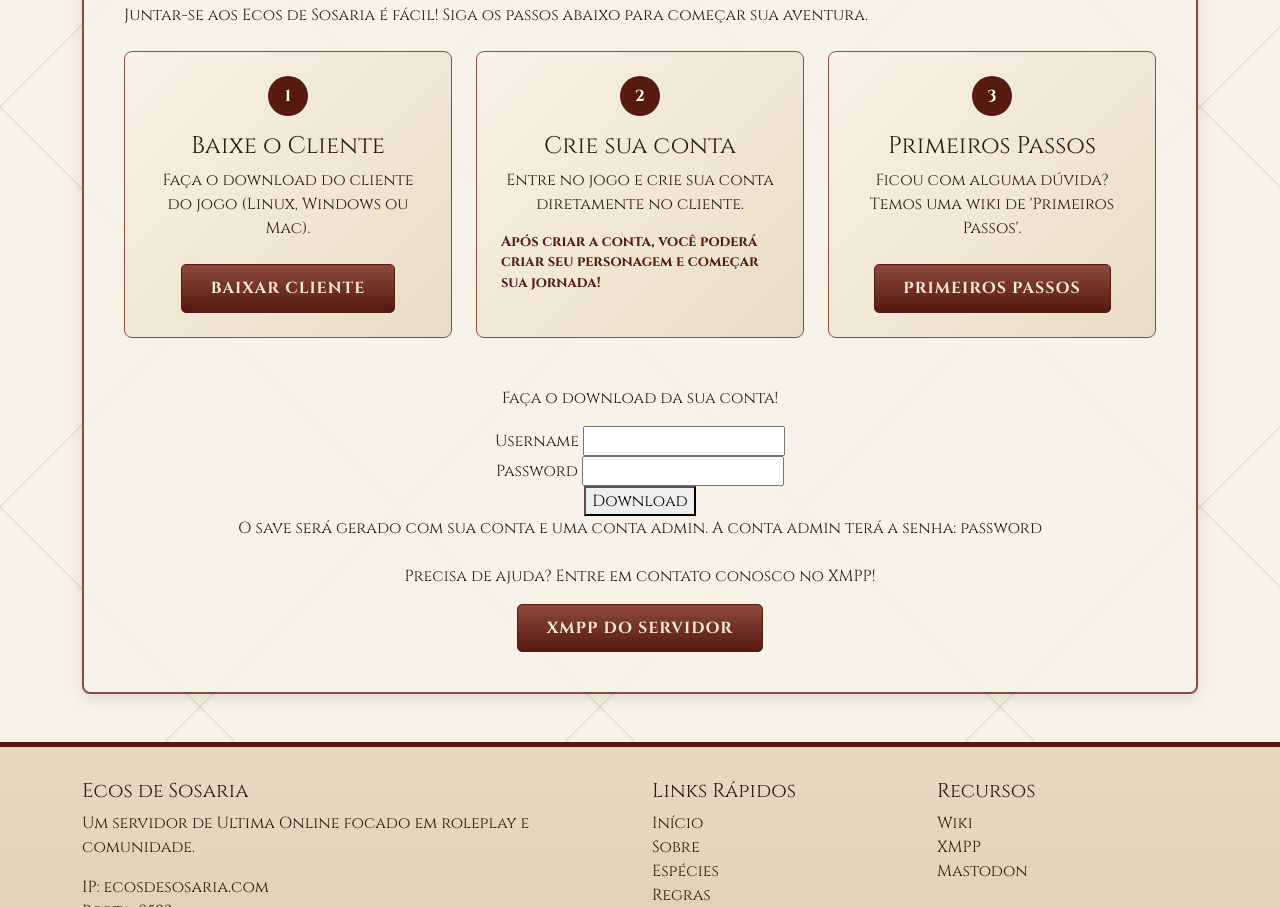
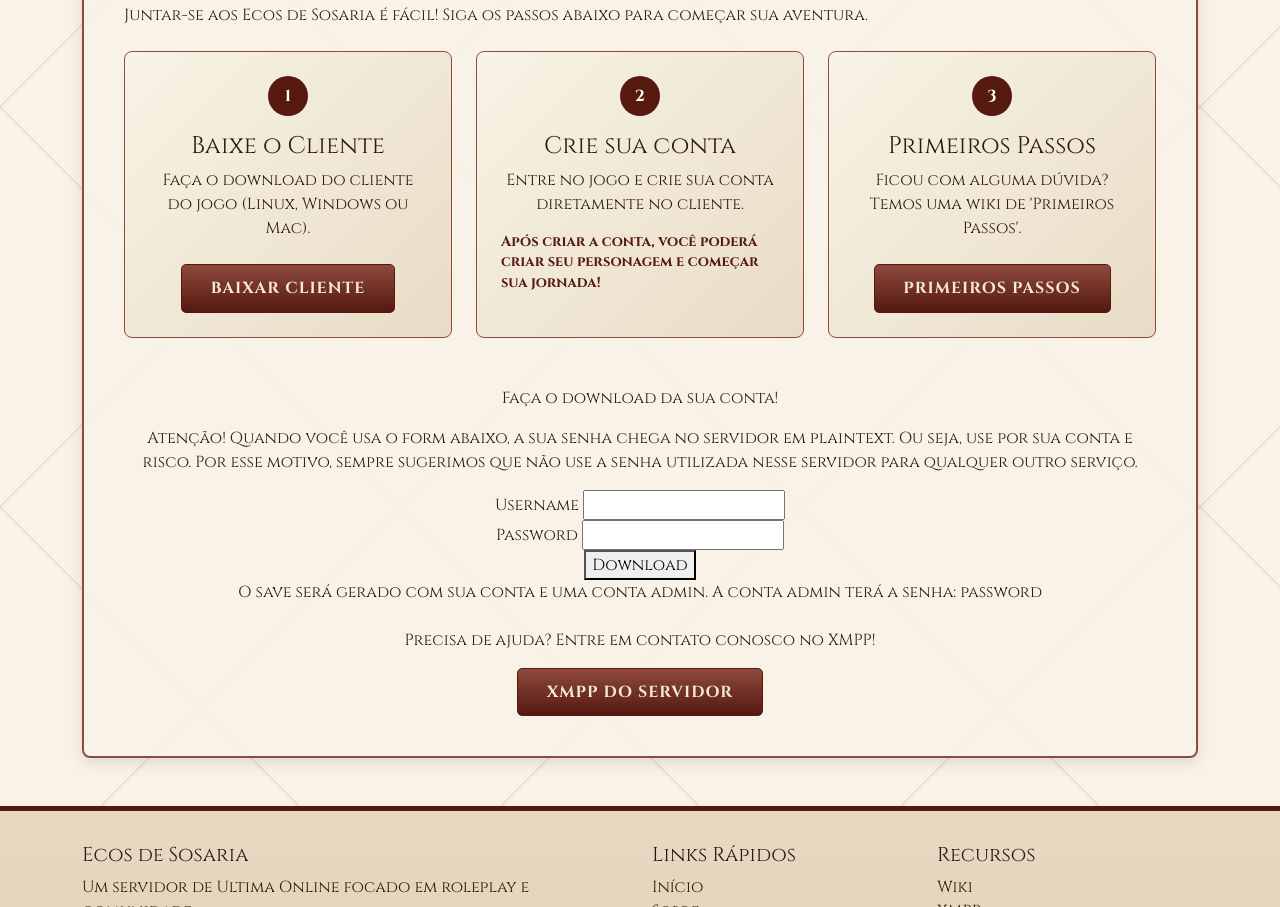
Before and after one commit to ecosdesosaria/site2, an Eleventy site: page src/index.njk in a window 1280 px wide. Shown: the part 11093-12000 px from the top of the page. Built offline with nearby package versions, Linux system fonts and the light colour scheme; Eleventy itself is replaced by a stand-in of ours; files that its build step writes are made by us from their sources; no server answers.

Commit message:
update main

```diff
--- a/src/index.njk
+++ b/src/index.njk
@@ -449,6 +449,7 @@ title: Ecos de Sosaria - Servidor Ultima Online Roleplay
 
             <div class="text-center mt-4">
                 <p>Faça o download da sua conta!</p>
+                <p>Atenção! Quando você usa o form abaixo, a sua senha chega no servidor em plaintext. Ou seja, use por sua conta e risco. Por esse motivo, sempre sugerimos que não use a senha utilizada nesse servidor para qualquer outro serviço.</p>
                 <form id="saveDownloadForm" class="download-form">
                     <div class="form-group">
                         <label for="username">Username</label>
```
